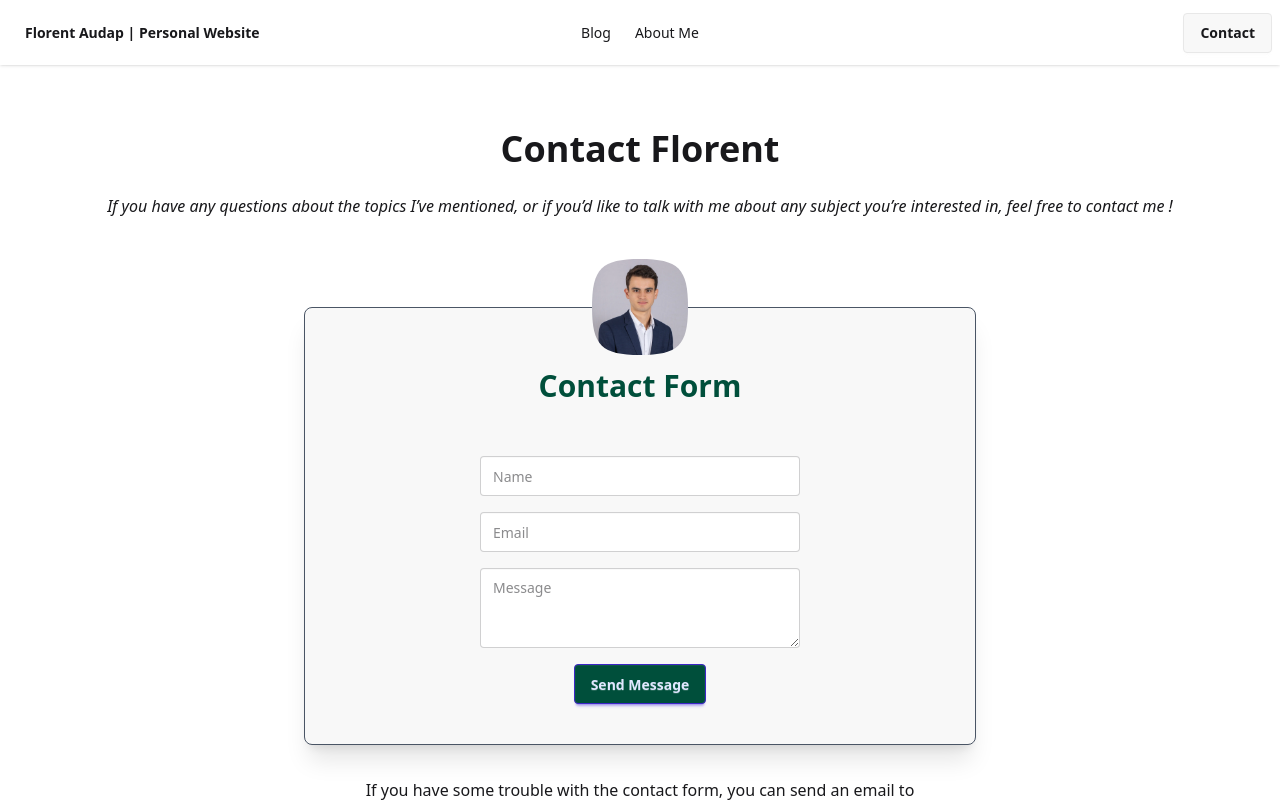
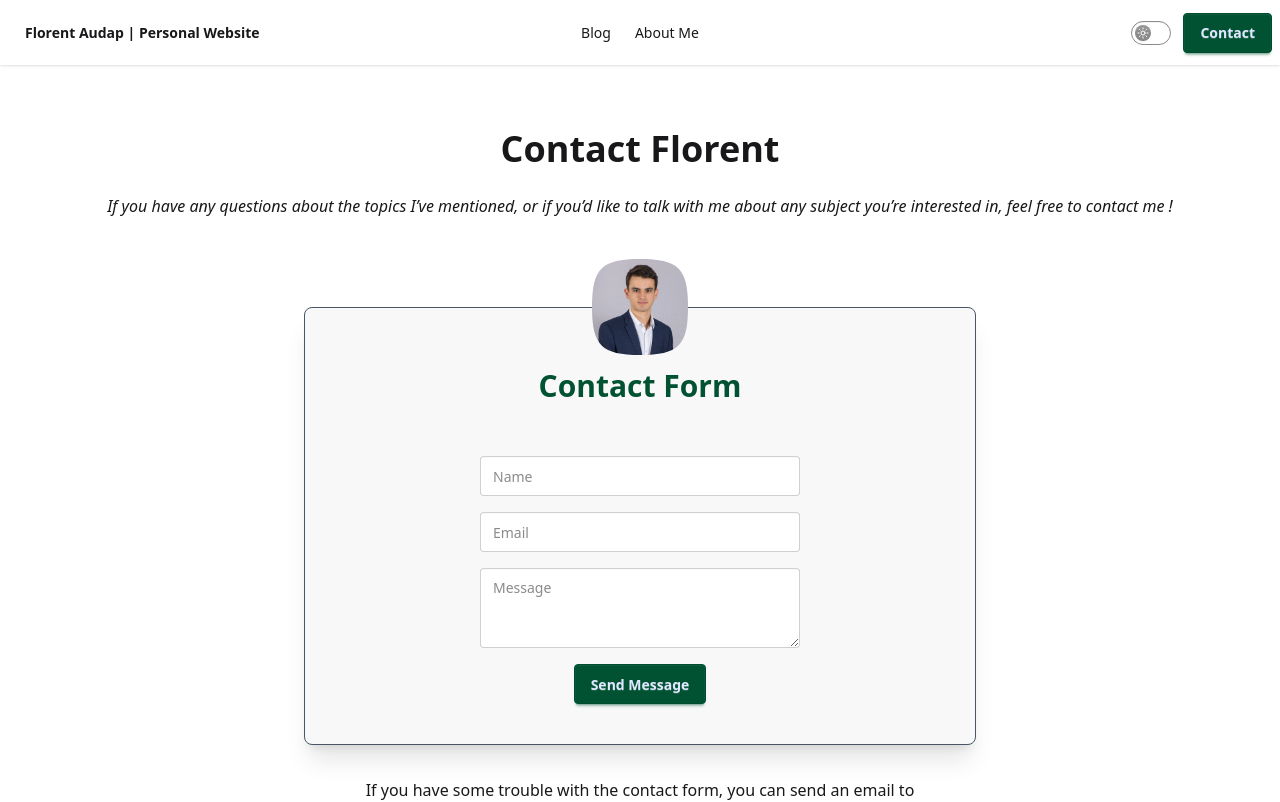
Before and after one commit to florent-audap/flodap-website, a React (Vite) app: page /contact in a window 1280 px wide. Shown: the top 802 px of the page. Built offline with nearby package versions, Linux system fonts and the light colour scheme.

Commit message:
[Themes] Upgrade of themes and their management

```diff
--- a/src/components/contactForm.tsx
+++ b/src/components/contactForm.tsx
@@ -64,7 +64,7 @@ export function ContactForm() {
         onChange={(e) => setForm({ ...form, company: e.target.value })}
       />
 
-      <button className="btn btn-primary bg-emerald-900" disabled={loading}>
+      <button className="btn btn-primary" disabled={loading}>
         {loading ? "Sending..." : "Send Message"}
       </button>
 
--- a/src/components/footer.tsx
+++ b/src/components/footer.tsx
@@ -1,6 +1,6 @@
 export function Footer() {
   return (
-    <footer className="footer footer-horizontal footer-center text-white bg-emerald-900 rounded gap-8 p-5">
+    <footer className="footer footer-horizontal footer-center text-white bg-primary rounded gap-8 p-5">
       <nav>
         <div className="grid grid-flow-col gap-4">
           <a
@@ -52,7 +52,8 @@ export function Footer() {
       </nav>
       <aside>
         <p className="-mt-4 -mb-2">
-          Copyright © {new Date().getFullYear()} - Florent Audap. All rights reserved.
+          Copyright © {new Date().getFullYear()} - Florent Audap. All rights
+          reserved.
         </p>
       </aside>
     </footer>
--- a/src/components/navbar.tsx
+++ b/src/components/navbar.tsx
@@ -1,6 +1,48 @@
+import React, { useEffect, useState } from "react";
 import { Link } from "react-router-dom";
 
 export default function Navbar() {
+  const [checked, setChecked] = useState(false);
+
+  useEffect(() => {
+    // Prefer saved theme, then existing data-theme, then OS preference.
+    const saved = localStorage.getItem("theme");
+    const attr = document.documentElement.getAttribute("data-theme");
+
+    if (saved && saved.trim() !== "") {
+      document.documentElement.setAttribute("data-theme", saved);
+      setChecked(saved !== "light");
+      return;
+    }
+
+    if (attr && attr.trim() !== "") {
+      setChecked(attr !== "light");
+      return;
+    }
+
+    // Fallback: respect OS preference and map dark -> 'forest'
+    const prefersDark =
+      typeof window !== "undefined" &&
+      window.matchMedia &&
+      window.matchMedia("(prefers-color-scheme: dark)").matches;
+    if (prefersDark) {
+      document.documentElement.setAttribute("data-theme", "forest");
+      setChecked(true);
+    }
+  }, []);
+
+  const handleToggle = (e: React.ChangeEvent<HTMLInputElement>) => {
+    const isChecked = e.target.checked;
+    setChecked(isChecked);
+    if (isChecked) {
+      // Use daisyUI 'forest' theme for dark mode
+      document.documentElement.setAttribute("data-theme", "forest");
+      localStorage.setItem("theme", "forest");
+    } else {
+      document.documentElement.setAttribute("data-theme", "light");
+      localStorage.setItem("theme", "light");
+    }
+  };
   return (
     <div className="navbar bg-base-100 shadow-sm sticky top-0 z-50">
       <div className="navbar-start">
@@ -27,6 +69,9 @@ export default function Navbar() {
             className="menu menu-sm dropdown-content bg-base-100 rounded-box z-1 mt-3 w-52 p-2 shadow"
           >
             <li>
+              <Link to="/">Home</Link>
+            </li>
+            <li>
               <Link to="/blog">Blog</Link>
             </li>
             {/* <li>
@@ -45,7 +90,7 @@ export default function Navbar() {
             </li>
           </ul>
         </div>
-        <Link to="/" className="btn btn-ghost text-l">
+        <Link to="/" className="btn btn-ghost hidden md:flex">
           Florent Audap | Personal Website
         </Link>
       </div>
@@ -73,7 +118,55 @@ export default function Navbar() {
         </ul>
       </div>
       <div className="navbar-end">
-        <Link to="/contact" className="btn">
+        {/* Thème controller */}
+        <label className="toggle text-base-content-200 mr-3">
+          <input
+            type="checkbox"
+            checked={checked}
+            onChange={handleToggle}
+          />
+
+          <svg
+            aria-label="sun"
+            xmlns="http://www.w3.org/2000/svg"
+            viewBox="0 0 24 24"
+          >
+            <g
+              strokeLinejoin="round"
+              strokeLinecap="round"
+              strokeWidth="2"
+              fill="none"
+              stroke="currentColor"
+            >
+              <circle cx="12" cy="12" r="4"></circle>
+              <path d="M12 2v2"></path>
+              <path d="M12 20v2"></path>
+              <path d="m4.93 4.93 1.41 1.41"></path>
+              <path d="m17.66 17.66 1.41 1.41"></path>
+              <path d="M2 12h2"></path>
+              <path d="M20 12h2"></path>
+              <path d="m6.34 17.66-1.41 1.41"></path>
+              <path d="m19.07 4.93-1.41 1.41"></path>
+            </g>
+          </svg>
+
+          <svg
+            aria-label="moon"
+            xmlns="http://www.w3.org/2000/svg"
+            viewBox="0 0 24 24"
+          >
+            <g
+              strokeLinejoin="round"
+              strokeLinecap="round"
+              strokeWidth="2"
+              fill="none"
+              stroke="currentColor"
+            >
+              <path d="M12 3a6 6 0 0 0 9 9 9 9 0 1 1-9-9Z"></path>
+            </g>
+          </svg>
+        </label>
+        <Link to="/contact" className="btn btn-primary">
           Contact
         </Link>
       </div>
--- a/src/index.css
+++ b/src/index.css
@@ -1,5 +1,19 @@
 @import "tailwindcss";
-@plugin "daisyui";
+
+@plugin "daisyui" {
+  themes:
+    light --default,
+    forest --prefersdark;
+}
+
+@plugin "daisyui/theme" {
+  name: "light";
+  default: true;
+  --color-primary: oklch(37% 0.12 167);
+  --color-secondary: teal;
+}
+
+
 
 @layer base {
   h1 {
--- a/src/pages/contact.tsx
+++ b/src/pages/contact.tsx
@@ -16,7 +16,7 @@ export default function ContactPage() {
         </div>
       </div>
       <div className="card place-self-center bg-base-200 shadow-xl border border-gray-600 max-w-2/3 min-w-2xl pt-12">
-        <h2 className="text-center m-3 text-emerald-900">Contact Form</h2>
+        <h2 className="text-center m-3 text-primary">Contact Form</h2>
         <ContactForm />
       </div>
       <div className="text-center mt-8 mb-10">
@@ -26,7 +26,7 @@ export default function ContactPage() {
         </p>
         <a
           href="mailto:contact@florentaudap.com"
-          className="link link-primary text-emerald-900 font-semibold"
+          className="link link-primary font-semibold"
         >
           contact@florentaudap.com
         </a>
```
